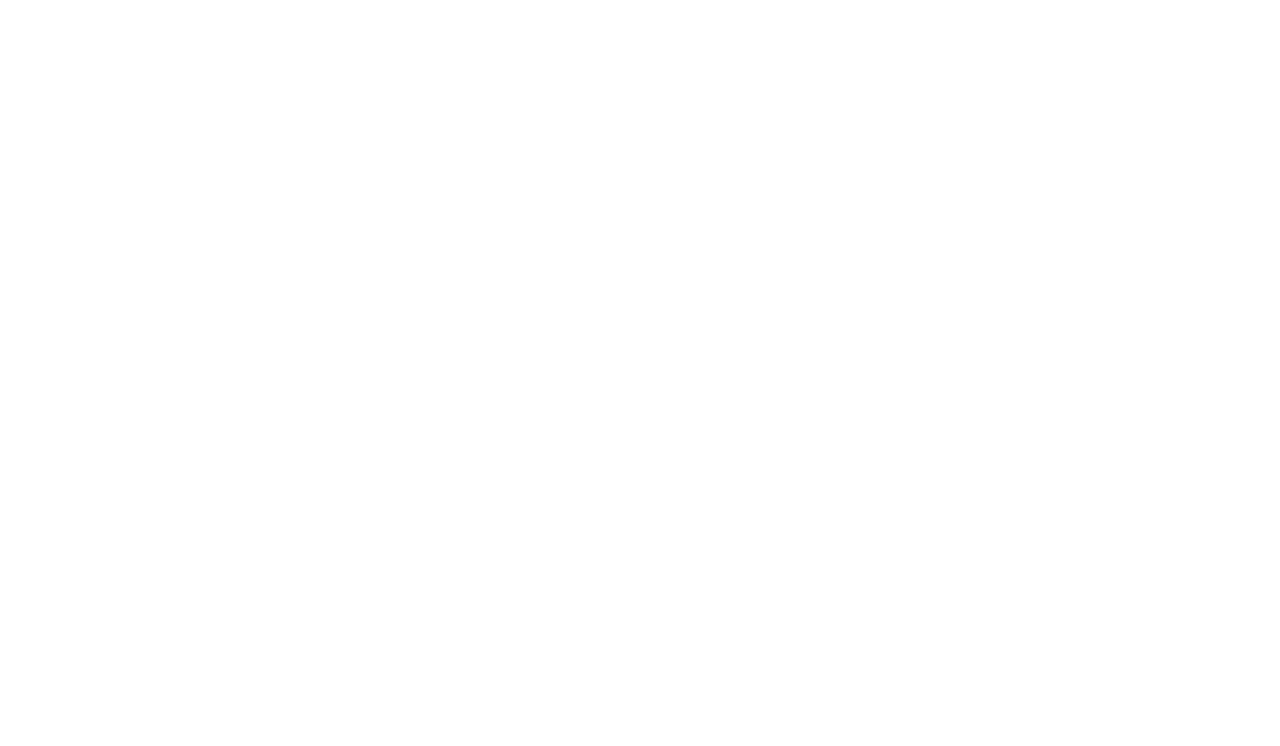
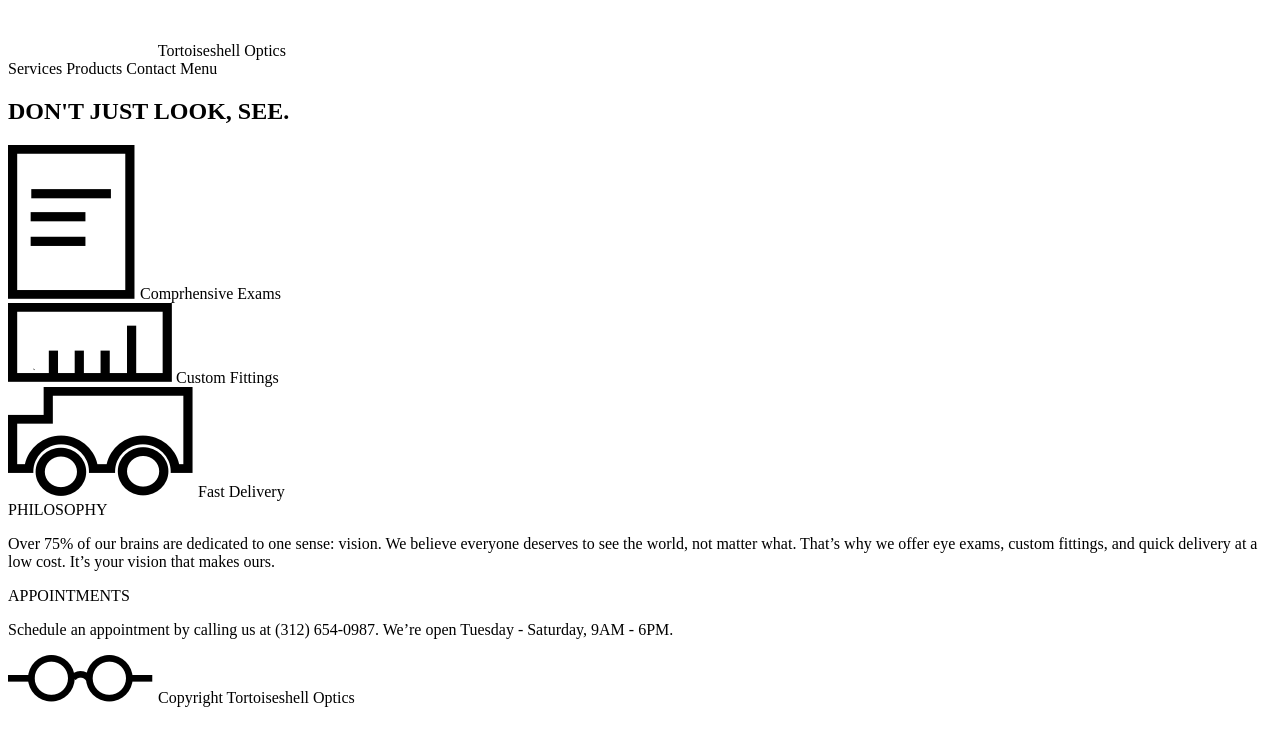
Before and after one commit to mm02313/TortoiseShell, a plain HTML site: page index.html in a window 1280 px wide. Drawn offline with Linux system fonts and the light colour scheme.

Commit message:
Code html basics

```diff
--- a/index.html
+++ b/index.html
@@ -2,11 +2,86 @@
 <html lang="en" dir="ltr">
   <head>
     <meta charset="utf-8">
-    <title>Tortoise Shell Optics</title>
-    <link src="../rources/css/style.css" type="text/css" rel="stylesheet">
-    <link src="../rources/css/reset.css" type="text/css" rel="stylesheet">
+    <title>Tortoiseshell Optics</title>
+    <link src="../resources/css/style.css" type="text/css" rel="stylesheet">
+    <link src="../resources/css/reset.css" type="text/css" rel="stylesheet">
   </head>
   <body>
 
+  <div class="container">
+
+  <header>
+
+<!-- Navigation Bar -->
+
+  <nav>
+    <div class="logoleft">
+      <img src="./resources/images/logo-white.png" alt="white logo">
+      <span>Tortoiseshell Optics
+    </div>
+    <div class="menuright">
+      <span>Services</span>
+      <span>Products</span>
+      <span>Contact</span>
+      <span class="menu">Menu</span>
+    </div>
+  </nav>
+
+<!-- Heading Box -->
+
+  <h2>DON'T JUST LOOK, SEE.</h2>
+  </header>
+
+<!-- Services -->
+
+  <div class="services">
+  <div class="serviceicon">
+    <img src="./resources/images/paper-icon.png">
+    <span>Comprhensive Exams</span>
+  </div>
+
+  <div class="serviceicon">
+    <img src="./resources/images/ruler-icon.png">
+    <span>Custom Fittings</span>
+  </div>
+
+  <div class="serviceicon">
+    <img src="./resources/images/truck-icon.png">
+    <span>Fast Delivery</span>
+  </div>
+  </div>
+
+<!-- About Text -->
+
+  <div class="about">
+
+  <div ="phil">
+    <div class="philhead">
+      <span>PHILOSOPHY</span>
+    </div>
+    <div class="philtext">
+      <p>Over 75% of our brains are dedicated to one sense: vision. We believe everyone deserves to see the world, not matter what. That’s why we offer eye exams, custom fittings, and quick delivery at a low cost. It’s your vision that makes ours.</p>
+    </div>
+  </div>
+
+  <div class="appt">
+    <div class="appthead">
+      <span>APPOINTMENTS</span>
+    </div>
+    <div class="appttext">
+      <p>Schedule an appointment by calling us at (312) 654-0987. We’re open Tuesday - Saturday, 9AM - 6PM.</p>
+    </div>
+  </div>
+
+  </div>
+
+<!-- Footer -->
+
+  <footer>
+    <img src="./resources/images/logo-black.png" alt="black glasses logo">
+    <span>Copyright Tortoiseshell Optics</span>
+  </footer>
+
+  </div>
   </body>
 </html>
```
